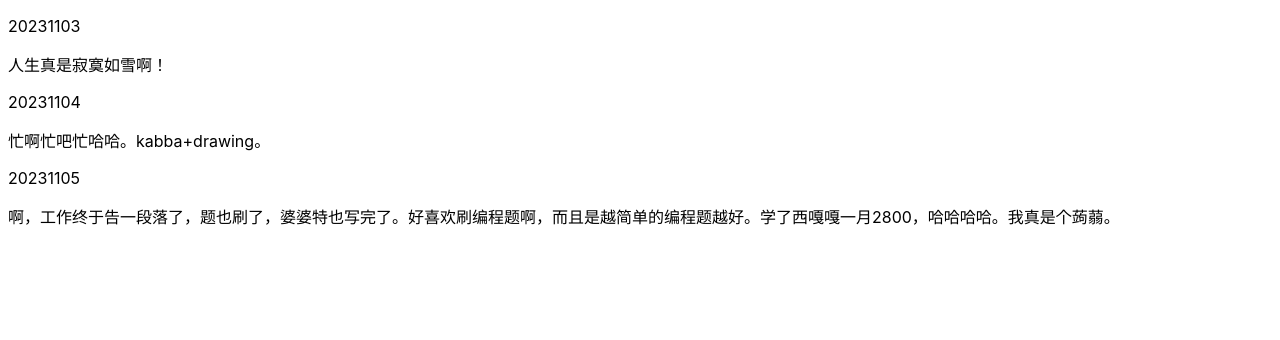
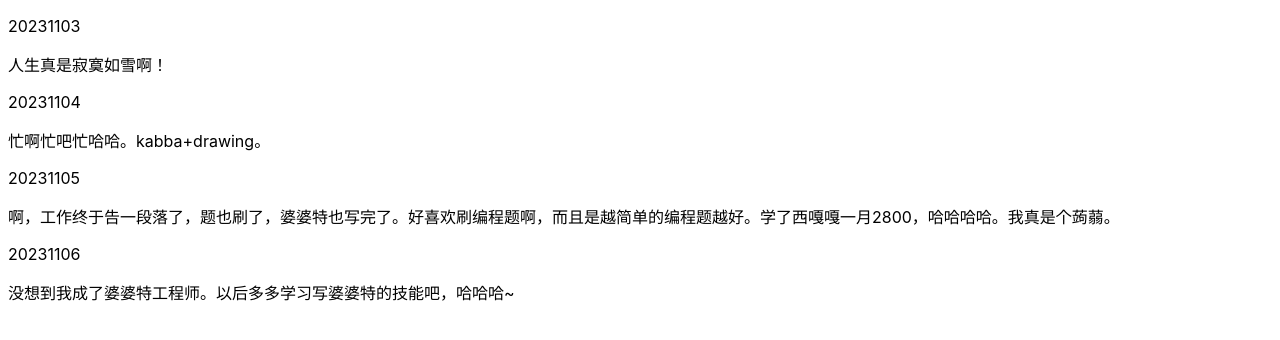
Before and after one commit to memorycancel/blog, a Jekyll site: the page built from index.md, in a window 1280 px wide. Shown: the top 340 px of the page. Built offline with Jekyll 4.4.1, drawn with Linux system fonts in a browser that asks for light colours.

Commit message:
Update index.md

```diff
--- a/index.md
+++ b/index.md
@@ -14,3 +14,7 @@ title: "汤米的博客"
 20231105
 
 啊，工作终于告一段落了，题也刷了，婆婆特也写完了。好喜欢刷编程题啊，而且是越简单的编程题越好。学了西嘎嘎一月2800，哈哈哈哈。我真是个蒟蒻。
+
+20231106
+
+没想到我成了婆婆特工程师。以后多多学习写婆婆特的技能吧，哈哈哈~
```
